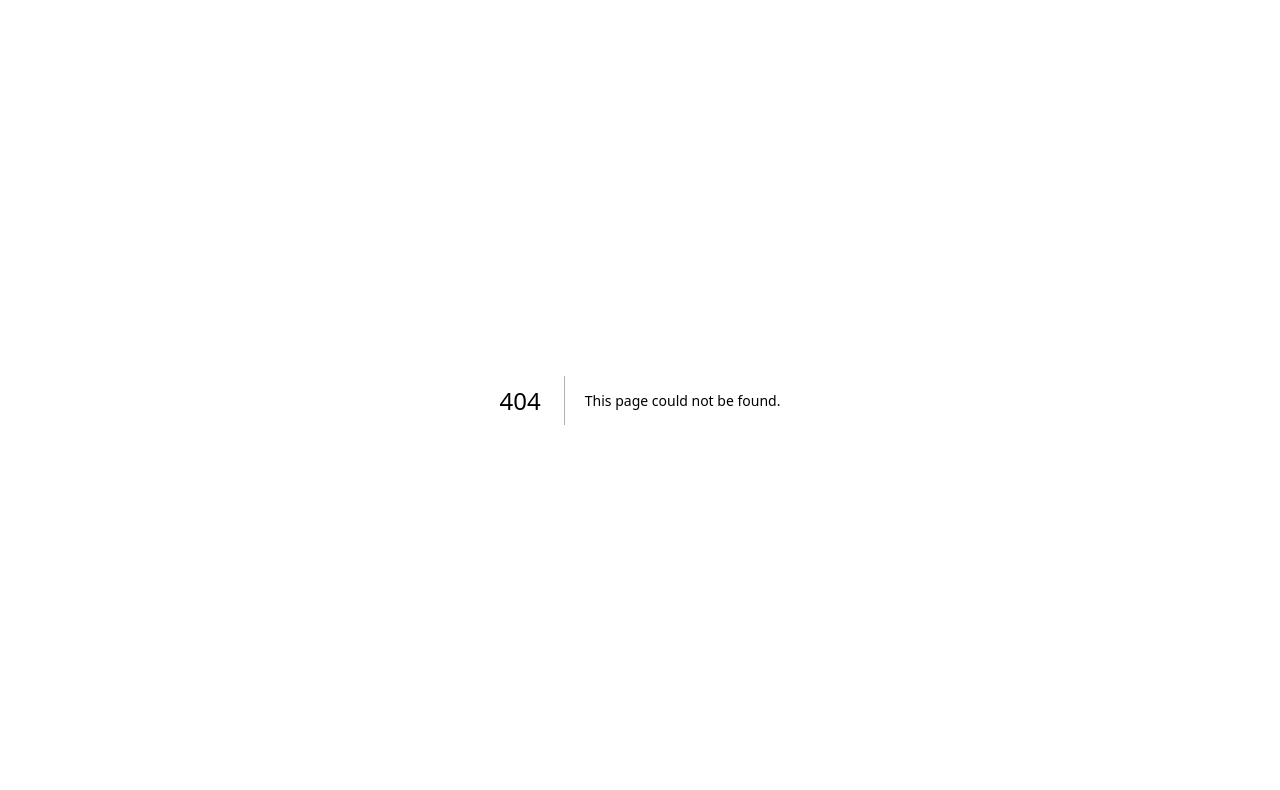
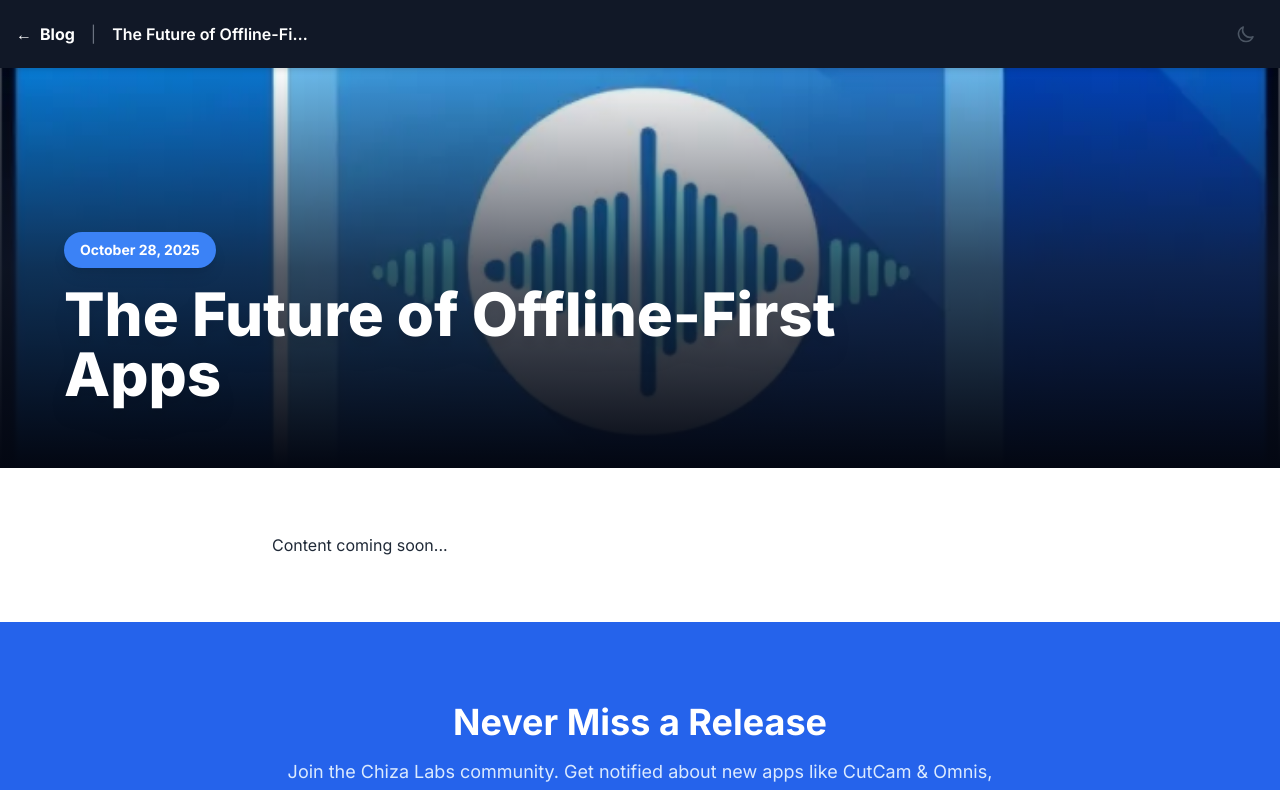
Before and after one commit to Maliseni1/ChizaLabs, a Next.js app: page /blog/future-offline-first-apps in a window 1280 px wide. Before the commit this address had no page. Shown: the top 790 px of the page. Built offline with nearby package versions, Linux system fonts and the light colour scheme.

Commit message:
feat: Add dynamic blog post pages

```diff
--- /dev/null
+++ b/app/blog/[slug]/BlogPostView.tsx
@@ -0,0 +1,102 @@
+// app/blog/[slug]/BlogPostView.tsx
+'use client';
+
+import { blogPosts } from '../../data/posts';
+import MotionLink from '../../components/MotionLink';
+import PageTransition from '../../components/PageTransition';
+import ThemeToggle from '../../components/ThemeToggle';
+import Newsletter from '../../components/Newsletter';
+import ScrollAnimation from '../../components/ScrollAnimation';
+
+export default function BlogPostView({ slug }: { slug: string }) {
+  const post = blogPosts.find((p) => p.slug === slug);
+
+  if (!post) {
+    return (
+      <div className="min-h-screen flex items-center justify-center bg-white dark:bg-gray-950 text-gray-900 dark:text-white">
+        <div className="text-center">
+          <h1 className="text-4xl font-bold mb-4">Article Not Found</h1>
+          <MotionLink href="/blog" className="text-blue-500 hover:underline">← Back to Blog</MotionLink>
+        </div>
+      </div>
+    );
+  }
+
+  return (
+    <PageTransition>
+      <main className="flex min-h-screen flex-col bg-white dark:bg-gray-950 transition-colors duration-300">
+
+        {/* Header */}
+        <header className="bg-gray-900 dark:bg-gray-950 text-white p-4 shadow-md sticky top-0 z-50">
+          <div className="container mx-auto flex justify-between items-center">
+             <div className="flex items-center gap-4">
+               <MotionLink href="/blog" className="font-bold hover:text-blue-400 transition-colors flex items-center">
+                 <span className="mr-2">←</span> Blog
+               </MotionLink>
+               <span className="text-gray-500">|</span>
+               <span className="font-semibold text-sm md:text-base truncate max-w-[200px]">{post.title}</span>
+             </div>
+             <ThemeToggle />
+          </div>
+        </header>
+
+        {/* ======== IMPROVED ARTICLE HERO ======== */}
+        <div className="relative h-[50vh] w-full overflow-hidden">
+            {/* Background Image - Center aligned, no built-in brightness filter */}
+            <img
+                src={post.image}
+                alt={post.title}
+                className="w-full h-full object-cover object-center"
+            />
+
+            {/* Dark Gradient Overlay - Makes text pop! */}
+            <div className="absolute inset-0 bg-gradient-to-t from-gray-950 via-gray-900/70 to-transparent"></div>
+
+            {/* Text Content - Positioned bottom-left with high contrast */}
+            <div className="absolute inset-0 flex flex-col justify-end items-start p-6 md:p-16 z-10">
+                <ScrollAnimation>
+                    <span className="bg-blue-500 text-white px-4 py-2 rounded-full text-sm font-bold mb-4 inline-block shadow-lg">
+                        {post.date}
+                    </span>
+                </ScrollAnimation>
+                <ScrollAnimation delay={0.1}>
+                    {/* Bolder text with shadow for maximum readability */}
+                    <h1 className="text-4xl md:text-6xl font-extrabold text-white max-w-4xl leading-tight drop-shadow-xl">
+                        {post.title}
+                    </h1>
+                </ScrollAnimation>
+            </div>
+        </div>
+        {/* ======================================= */}
+
+        {/* Article Content */}
+        <article className="container mx-auto px-4 py-16 max-w-3xl flex-grow">
+            <ScrollAnimation delay={0.2}>
+                <div
+                    // Added 'prose-blue' for better link styling within the text
+                    className="prose prose-lg prose-blue dark:prose-invert max-w-none text-gray-800 dark:text-gray-300 leading-relaxed"
+                    dangerouslySetInnerHTML={{ __html: post.content || '' }}
+                />
+            </ScrollAnimation>
+        </article>
+
+        {/* Newsletter & Footer */}
+        <ScrollAnimation>
+            <Newsletter />
+        </ScrollAnimation>
+
+        <footer className="bg-gray-800 dark:bg-black text-white p-4 mt-auto">
+          <div className="container mx-auto flex flex-col sm:flex-row justify-between items-center">
+            <p>&copy; 2025 Chiza Labs. All rights reserved.</p>
+            <div className="flex space-x-4 mt-4 sm:mt-0">
+              <a href="https://github.com/Maliseni1" target="_blank" rel="noopener noreferrer" className="text-white hover:text-blue-400 transition-colors"><i className="fab fa-github fa-lg"></i></a>
+              <a href="https://x.com/Malisenichavula" target="_blank" rel="noopener noreferrer" className="text-white hover:text-blue-400 transition-colors"><i className="fab fa-x-twitter fa-lg"></i></a>
+              <a href="https://www.linkedin.com/in/maliseni-chavula-7100b323b" target="_blank" rel="noopener noreferrer" className="text-white hover:text-blue-400 transition-colors"><i className="fab fa-linkedin fa-lg"></i></a>
+            </div>
+          </div>
+        </footer>
+
+      </main>
+    </PageTransition>
+  );
+}
--- /dev/null
+++ b/app/blog/[slug]/page.tsx
@@ -0,0 +1,34 @@
+import { Metadata } from 'next';
+import { blogPosts } from '../../data/posts';
+import BlogPostView from './BlogPostView';
+
+// 1. Generate SEO Metadata (Server Side)
+export async function generateMetadata({ params }: { params: Promise<{ slug: string }> }): Promise<Metadata> {
+  const { slug } = await params;
+  const post = blogPosts.find((p) => p.slug === slug);
+
+  if (!post) {
+    return {
+      title: 'Article Not Found',
+    };
+  }
+
+  return {
+    title: post.title,
+    description: post.excerpt,
+    openGraph: {
+      title: `${post.title} | Chiza Labs Insights`,
+      description: post.excerpt,
+      images: [post.image],
+      type: 'article',
+      publishedTime: post.date,
+    },
+  };
+}
+
+// 2. Main Page Component (Server Side)
+export default async function BlogPostPage({ params }: { params: Promise<{ slug: string }> }) {
+  const { slug } = await params;
+
+  return <BlogPostView slug={slug} />;
+}
--- a/app/data/posts.ts
+++ b/app/data/posts.ts
@@ -6,9 +6,24 @@ export const blogPosts = [
     title: "Why Every Business Needs a Modern Website",
     date: "November 05, 2025",
     excerpt: "In today's digital-first world, your website is your most powerful asset. We explore why having a sleek, performant site matters.",
-    image: "/chizalabs-logo.png", // We can use a placeholder for now
+    image: "/chizalabs-logo.png",
     slug: "why-business-needs-modern-website",
-    isAvailable: true
+    isAvailable: true,
+    content: `
+      <p>In the digital age, a website is often the first interaction a potential customer has with your brand. It's your 24/7 salesperson, your brand ambassador, and the central hub of your marketing efforts. But simply "having" a website isn't enough anymore.</p>
+
+      <h3 class="text-2xl font-bold mt-8 mb-4">1. Credibility and Trust</h3>
+      <p>75% of consumers admit to making judgments on a company's credibility based on the company's website design. If your site looks outdated, users assume your business is outdated. A modern, clean interface signals professionalism and competence.</p>
+
+      <h3 class="text-2xl font-bold mt-8 mb-4">2. Performance is Money</h3>
+      <p>Speed kills—or rather, the lack of it does. Amazon found that every 100ms of latency cost them 1% in sales. Modern frameworks like Next.js (which Chiza Labs uses) ensure your site loads instantly, keeping users engaged and reducing bounce rates.</p>
+
+      <h3 class="text-2xl font-bold mt-8 mb-4">3. Mobile First</h3>
+      <p>Over 60% of web traffic comes from mobile devices. A responsive design isn't a feature; it's a necessity. Modern websites adapt fluidly to any screen size, ensuring a seamless experience whether your customer is on a laptop in the office or a phone on the go.</p>
+
+      <h3 class="text-2xl font-bold mt-8 mb-4">Conclusion</h3>
+      <p>Invest in your digital presence. It's the highest ROI asset your business can own today.</p>
+    `
   },
   {
     id: 2,
@@ -17,7 +32,8 @@ export const blogPosts = [
     excerpt: "From DALL-E to Stable Diffusion, we break down the technology behind tools like PhotoGen and how they are changing creativity.",
     image: "/photogen-preview.png",
     slug: "guide-to-ai-image-generation",
-    isAvailable: false // We can use this to disable the link if the post isn't written yet
+    isAvailable: false, // Set to true if you want to enable this link
+    content: "Content coming soon..."
   },
   {
     id: 3,
@@ -26,6 +42,7 @@ export const blogPosts = [
     excerpt: "With apps like Audire, local-first computing is making a comeback. Learn why offline capability is a crucial feature for African markets.",
     image: "/audire-preview.png",
     slug: "future-offline-first-apps",
-    isAvailable: false
+    isAvailable: false,
+    content: "Content coming soon..."
   }
 ];
```
